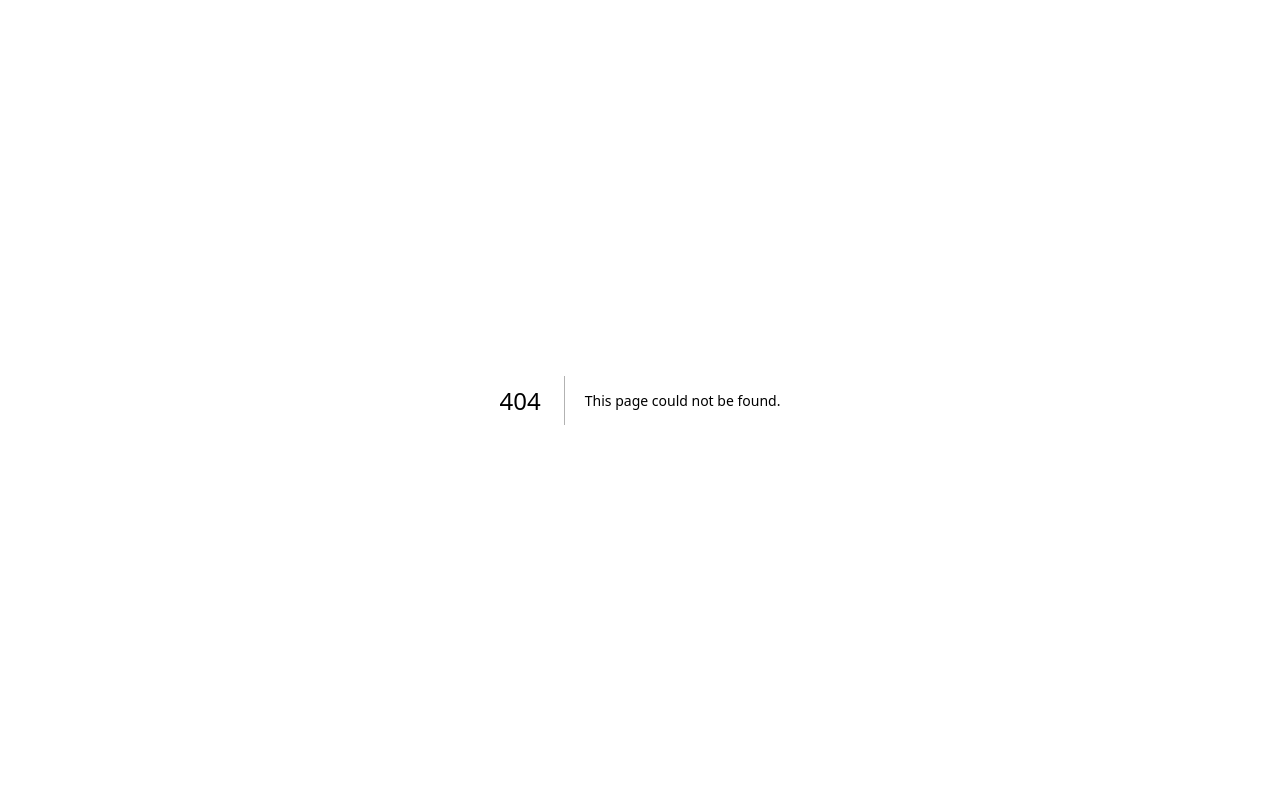
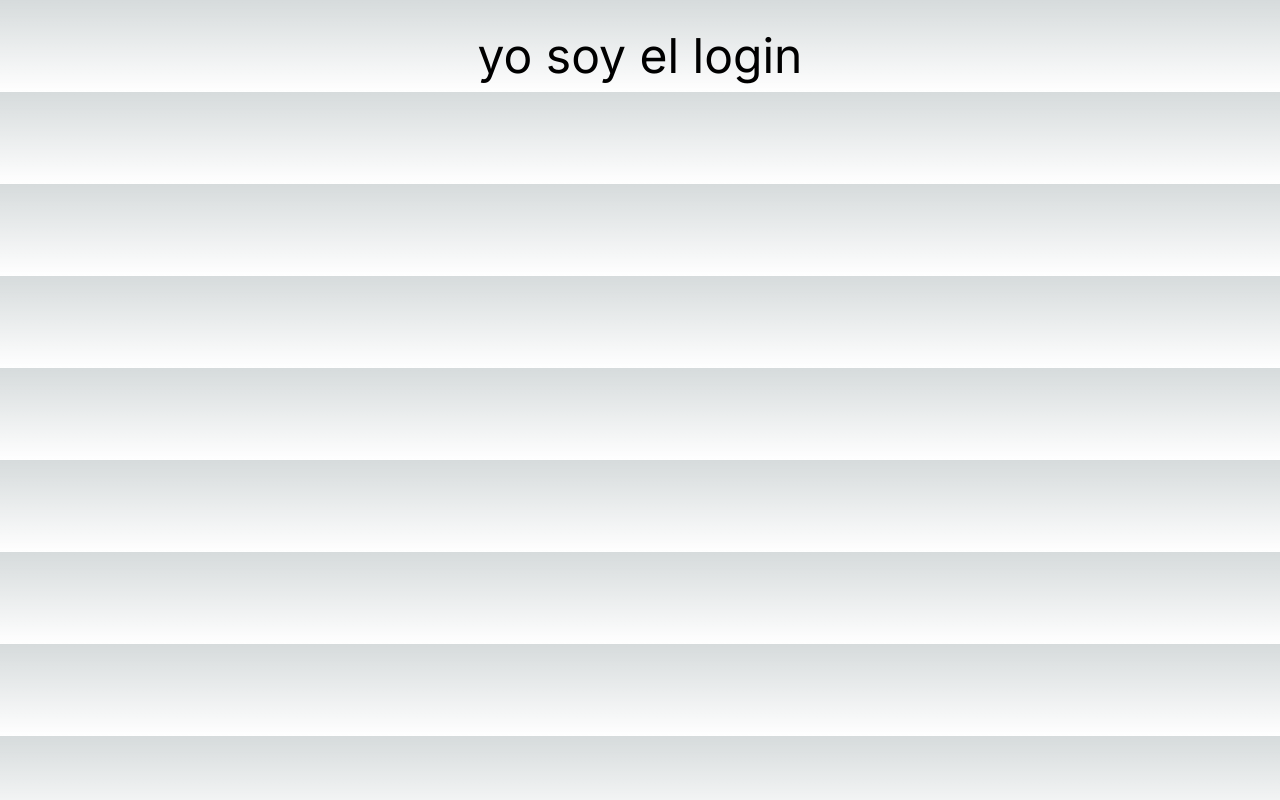
Before and after one commit to aragornz325/argosFront, a Next.js app: page /login in a window 1280 px wide. Before the commit this address had no page. Built offline with nearby package versions, Linux system fonts and the light colour scheme.

Commit message:
basic routing

```diff
--- /dev/null
+++ b/src/app/dashboard/page.tsx
@@ -0,0 +1,12 @@
+import { NextPage } from 'next'
+import './styles.css'
+
+interface Props {}
+
+const dashboard: NextPage<Props> = ({}) => {
+  return <div>
+    <h1 className='title'>dashboard</h1>
+  </div>
+}
+
+export default dashboard
--- /dev/null
+++ b/src/app/dashboard/profile/page.tsx
@@ -0,0 +1,11 @@
+import { NextPage } from 'next'
+
+interface Props {}
+
+const Profile: NextPage<Props> = ({}) => {
+  return <div>
+    <h1>este es el Profile</h1>
+  </div>
+}
+
+export default Profile
--- /dev/null
+++ b/src/app/dashboard/styles.css
@@ -0,0 +1,6 @@
+.title {
+    text-align: center;
+    margin-top: 20px;
+    font-size: 48px;
+    color: #3f51b5;
+}
--- /dev/null
+++ b/src/app/login/page.tsx
@@ -0,0 +1,15 @@
+import { NextPage } from 'next'
+import './styles.css'
+
+
+interface Props {}
+
+const loginPage: NextPage<Props> = ({}) => {
+  return <div>
+
+    <h1 className='title'>yo soy el login</h1>
+
+  </div>
+}
+
+export default loginPage
--- /dev/null
+++ b/src/app/login/styles.css
@@ -0,0 +1,6 @@
+.title {
+    text-align: center;
+    margin-top: 20px;
+    font-size: 48px;
+
+}
```
